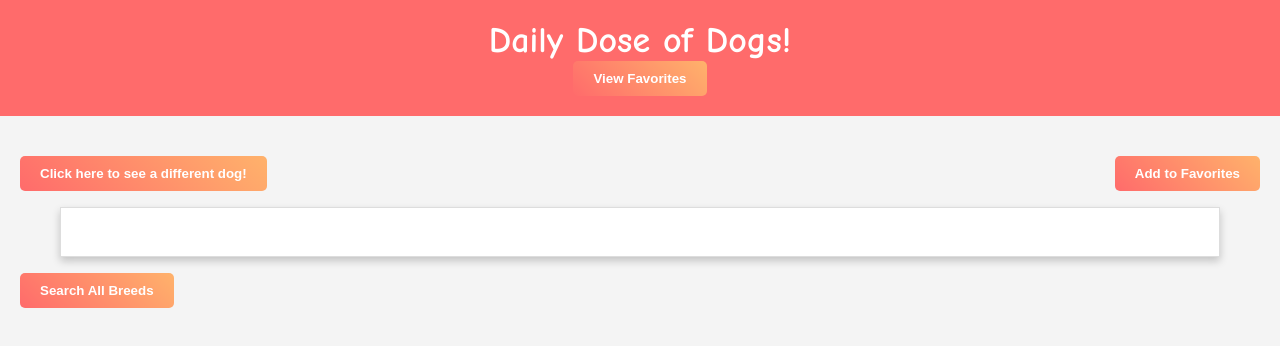
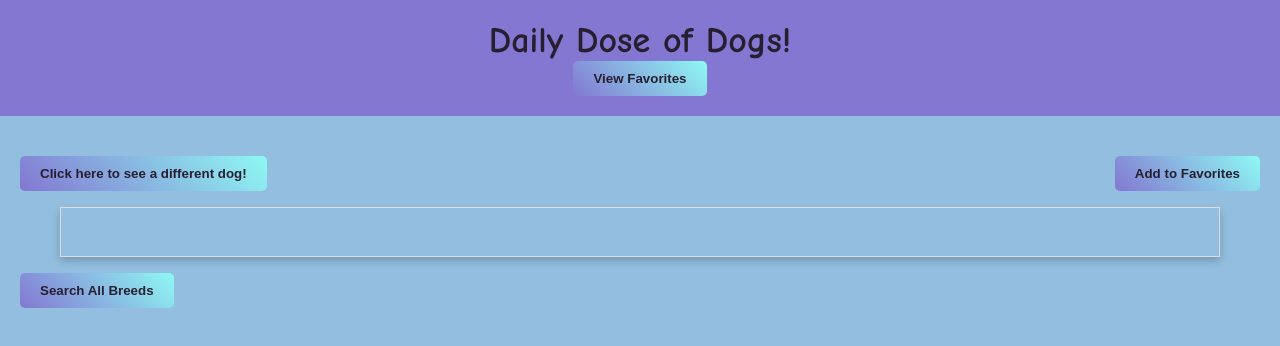
Before and after one commit to Fetch-Masters/Daily-Dose-Of-Dogs, a plain HTML site: page index.html in a window 1280 px wide. Drawn offline with Linux system fonts and the light colour scheme; no server answers.

Commit message:
some styling complete

```diff
--- a/index.html
+++ b/index.html
@@ -36,7 +36,7 @@
         <div class="dropdown">
             <button onclick="myFunction()" class="dropbtn">Search All Breeds</button>
             <div id="myDropdown" class="dropdown-content">
-                <input type="text" placeholder="Search..." id="myInput" onkeyup="filterFunction()">
+                <input type="text" placeholder="Search Breeds..." id="myInput" onkeyup="filterFunction()">
             </div>
         </div>
     </main>
--- a/styles.css
+++ b/styles.css
@@ -9,13 +9,13 @@ body, h1, p, ul, li {
 /* Set a modern font and background color */
 body {
     font-family: 'Helvetica Neue', sans-serif;
-    background-color: #f4f4f4;
+    background-color: #93BEDF;
 }
 
 /* Style the header with a fun background color and center text */
 header {
-    background-color: #ff6b6b;
-    color: #fff;
+    background-color: #8377D1;
+    color: #271F30;
     text-align: center;
     padding: 20px;
 }
@@ -28,8 +28,8 @@ header h1 {
 
 /* Style buttons with a gradient and rounded corners for a modern look */
 button {
-    background: linear-gradient(45deg, #ff6b6b, #ffb26b);
-    color: #fff;
+    background: linear-gradient(45deg, #8377D1, #8EF9F3);
+    color: #271F30;
     border: none;
     border-radius: 5px;
     padding: 10px 20px;
@@ -48,7 +48,6 @@ figure {
     box-shadow: 0 4px 8px rgba(0, 0, 0, 0.2);
     padding: 10px;
     text-align: center;
-    background-color: #fff;
 }
 
 /* Style the image to fit within the figure container */
@@ -66,7 +65,6 @@ figcaption {
 /* Style the dropdown button with a unique background color */
 .dropbtn {
     background-color: #4caf50;
-    color: white;
     padding: 10px 20px;
     border: none;
     border-radius: 5px;
@@ -77,7 +75,6 @@ figcaption {
 .dropdown-content {
     display: none;
     position: absolute;
-    background-color: #fff;
     box-shadow: 0px 8px 16px 0px rgba(0,0,0,0.2);
     z-index: 1;
 }
@@ -86,8 +83,11 @@ figcaption {
 #myInput {
     padding: 10px;
     border: none;
-    border-bottom: 1px solid #ccc;
     width: 100%;
+    color: 000;
+    background: linear-gradient(45deg, #8EF9F3, #8377D1);
+
+
 }
 
 /* Style the breed buttons in the dropdown */
@@ -95,7 +95,6 @@ figcaption {
     display: block;
     width: 100%;
     padding: 10px;
-    background-color: #fff;
     border: none;
     cursor: pointer;
     text-align: left;
@@ -118,7 +117,6 @@ figcaption {
 /* Style the "Click here to see a different dog" button */
 #btn {
     background-color: #4CAF50;
-    color: #fff;
     border: none;
     padding: 10px 20px;
     cursor: pointer;
@@ -132,7 +130,6 @@ figcaption {
 /* Style the "Add to Favorites" button */
 #favBtn {
     background-color: #4CAF50;
-    color: #fff;
     border: none;
     padding: 10px 20px;
     cursor: pointer;
@@ -142,86 +139,3 @@ figcaption {
 #favBtn:hover {
     background-color: #45a049;
 }
-
-
-
-/*body {*/
-/*    display: grid;*/
-/*    border: 3px solid black;*/
-/*    text-align: center;*/
-/*}*/
-
-/*figure {*/
-    /*text-align: center;*/
-/*    border: 25px solid black;*/
-/*}*/
-
-/*img {*/
-/*    max-height: 500px;*/
-/*    max-width: 500px;*/
-/*}*/
-
-/*main {*/
-    /*display: grid;*/
-    /*text-align: center*/
-/*}*/
-
-/*.dropdown {*/
-
-/*}*/
-
-/*#viewFaves {*/
-/*    : */
-/*}*/
-
-/*.dropbtn {*/
-/*  background-color: #8377D1;*/
-/*  color: white;*/
-/*  padding: 16px;*/
-/*  font-size: 16px;*/
-/*  border: none;*/
-/*  cursor: pointer;*/
-/*}*/
-
-/*.dropbtn:hover, .dropbtn:focus {*/
-/*  background-color: #3e8e41;*/
-/*}*/
-
-/*#myInput {*/
-/*  box-sizing: border-box;*/
-/*  background-image: url('searchicon.png');*/
-/*  background-position: 14px 12px;*/
-/*  background-repeat: no-repeat;*/
-/*  font-size: 16px;*/
-/*  padding: 14px 20px 12px 45px;*/
-/*  border: none;*/
-/*  border-bottom: 1px solid #ddd;*/
-/*}*/
-
-/*#myInput:focus {outline: 3px solid #ddd;}*/
-
-/*.dropdown {*/
-/*  position: relative;*/
-/*  display: inline-block;*/
-/*}*/
-
-/*.dropdown-content {*/
-/*  display: none;*/
-/*  position: absolute;*/
-/*  background-color: #f6f6f6;*/
-/*  min-width: 230px;*/
-/*  overflow: auto;*/
-/*  border: 1px solid #ddd;*/
-/*  z-index: 1;*/
-/*}*/
-
-/*.dropdown-content a {*/
-/*  color: black;*/
-/*  padding: 12px 16px;*/
-/*  text-decoration: none;*/
-/*  display: block;*/
-/*}*/
-
-/*.dropdown a:hover {background-color: #ddd;}*/
-
-/*.show {display: block;}*/
```
